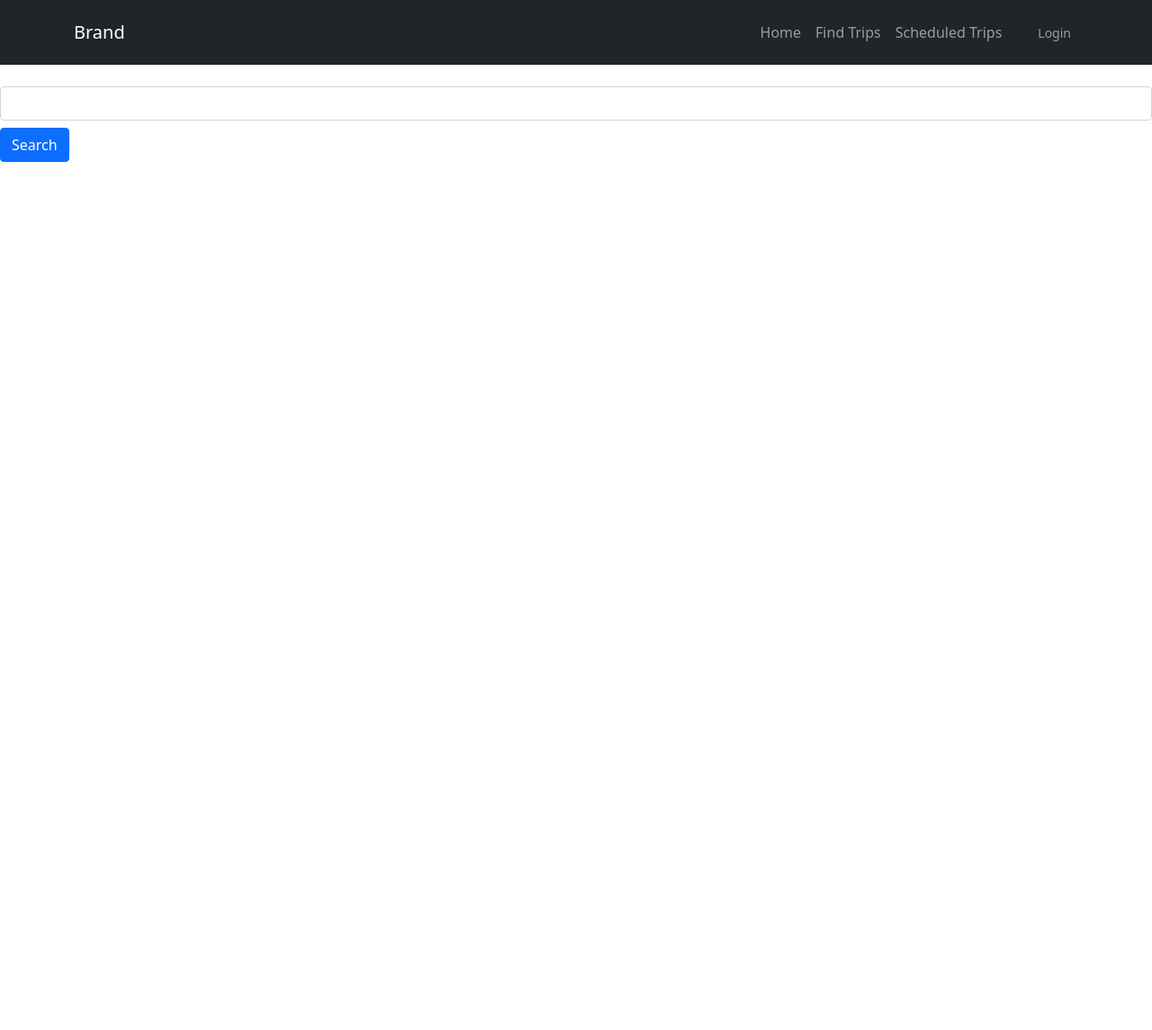
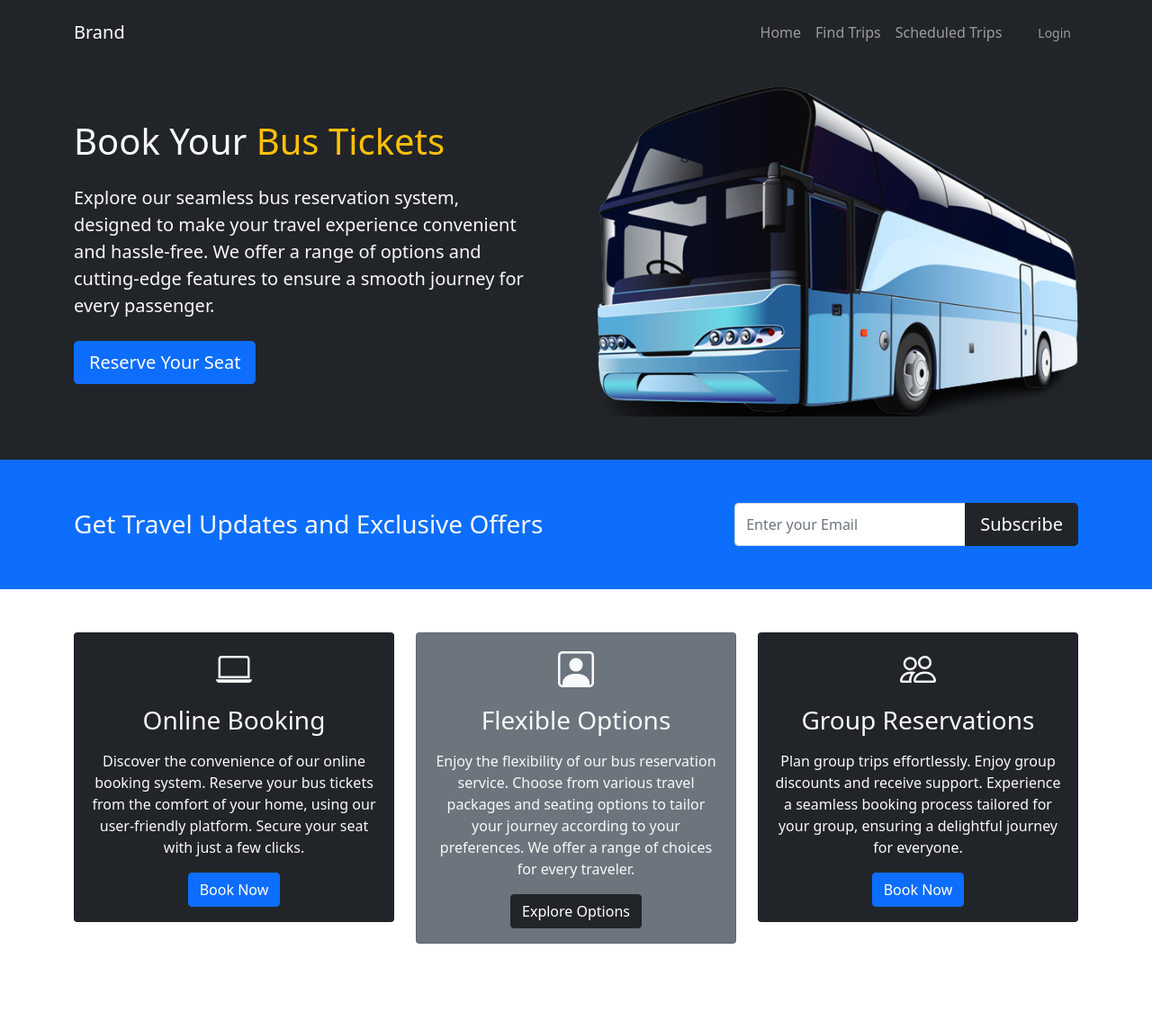
Before and after one commit to Nathaniel81/Bus-Reservation-System, a Django app: template core/templates/core/index.html in a window 1280 px wide. Shown: the whole page at 90% size. Before the commit the page ends 180 px from the top, so only its background shows below. Run offline with Django 3.2, Linux system fonts and the light colour scheme; the template is opened without the code that fills it, so the values that code supplies are empty; some libraries are stand-ins or nearby versions.

Commit message:
Update color scheme with Bootstrap contextual classes

```diff
--- a/core/templates/core/base.html
+++ b/core/templates/core/base.html
@@ -24,7 +24,7 @@
 	<title>Bus Reservation System</title>
 </head>
 <body>
-  <div class="navbar navbar-expand-lg navbar-dark bg-dark py-3">
+  <div class="navbar navbar-expand-lg navbar-dark bg-dark py-3 fixed-top">
     <div class="container">
       <a href="/" class="navbar-brand">
         Brand
--- a/core/templates/core/index.html
+++ b/core/templates/core/index.html
@@ -1,10 +1,92 @@
 {% extends 'core/base.html' %}
+{% load static %}
 {% block content %}
+<section class="bg-dark text-light p-5 p-lg-0 pt-lg-5 text-center text-sm-start">
+	<div class="container py-5">
+	  <div class="d-sm-flex align-items-center justify-content-between">
+		<div class="pe-5">
+		  <h1>Book Your <span class="text-warning">Bus Tickets</span></h1>
+		  <p class="lead my-4">
+			Explore our seamless bus reservation system, designed to make your travel experience convenient and hassle-free. We offer a range of options and cutting-edge features to ensure a smooth journey for every passenger.
+		  </p>
+		  <button class="btn btn-primary btn-lg" data-bs-toggle="modal" data-bs-target="#bookNow">
+			Reserve Your Seat
+		  </button>
+		</div>
+		<img class="img-fluid w-50 d-none d-sm-block ps-4" src="{% static 'images/bus3.png' %}" alt="Bus Showcase" />
+	  </div>
+	</div>
+  </section>
+  <section class="bg-primary text-light p-5">
+	<div class="container">
+	  <div class="d-md-flex justify-content-between align-items-center">
+		<h3 class="mb-3 mb-md-0">Get Travel Updates and Exclusive Offers</h3>
 
-	<form method="GET" action="." class="mt-4">
+		<form class="bus-reservation-form">
+		  <div class="input-group news-input">
+			<input type="text" class="form-control" placeholder="Enter your Email" />
+			<button class="btn btn-dark btn-lg" type="button">Subscribe</button>
+		  </div>
+		</form>
+	  </div>
+	</div>
+  </section>
+  <section class="p-5">
+	<div class="container">
+	  <div class="row text-center g-4">
+		<div class="col-md">
+		  <div class="card bg-dark text-light">
+			<div class="card-body text-center">
+			  <div class="h1 mb-3">
+				<i class="bi bi-laptop"></i>
+			  </div>
+			  <h3 class="card-title mb-3">Online Booking</h3>
+			  <p class="card-text">
+				Discover the convenience of our online booking system. Reserve your bus tickets from the comfort of your home, using our user-friendly platform. Secure your seat with just a few clicks.
+			  </p>
+			  <a href="#" class="btn btn-primary">Book Now</a>
+			</div>
+		  </div>
+		</div>
+		<div class="col-md">
+		  <div class="card bg-secondary text-light">
+			<div class="card-body text-center">
+			  <div class="h1 mb-3">
+				<i class="bi bi-person-square"></i>
+			  </div>
+			  <h3 class="card-title mb-3">Flexible Options</h3>
+			  <p class="card-text">
+				Enjoy the flexibility of our bus reservation service. Choose from various travel packages and seating options to tailor your journey according to your preferences. We offer a range of choices for every traveler.
+			  </p>
+			  <a href="#" class="btn btn-dark">Explore Options</a>
+			</div>
+		  </div>
+		</div>
+		<div class="col-md">
+			<div class="card bg-dark text-light">
+			  <div class="card-body text-center">
+				<div class="h1 mb-3">
+					<i class="bi bi-people"></i>
+				</div>
+				<h3 class="card-title mb-3">Group Reservations</h3>
+				<p class="card-text">
+					Plan group trips effortlessly. Enjoy group discounts and receive support. Experience a seamless booking process tailored for your group, ensuring a delightful journey for everyone.
+				  </p>
+				<!-- <a href="#" class="btn btn-dark">Explore Options</a> -->
+				<a href="#" class="btn btn-primary">Book Now</a>
+			  </div>
+			</div>
+		  </div>
+
+	  </div>
+	</div>
+  </section>
+
+
+	<!-- <form method="GET" action="." class="mt-4">
 		<input type="text" name="query" value="{{ query }}"  class="form-control" />
 		<button class="btn btn-primary mt-2">Search</button>
-	</form>
+	</form> -->
 	<div class="mt-5 mb-4">
 			{% if query %}
 			<div class="card bg-light">
```
Also changed, not shown: static/images/bus1.png (added), static/images/bus2.jpg (added), static/images/bus3.png (added). Lines whose indentation alone changed are shown as unchanged.
